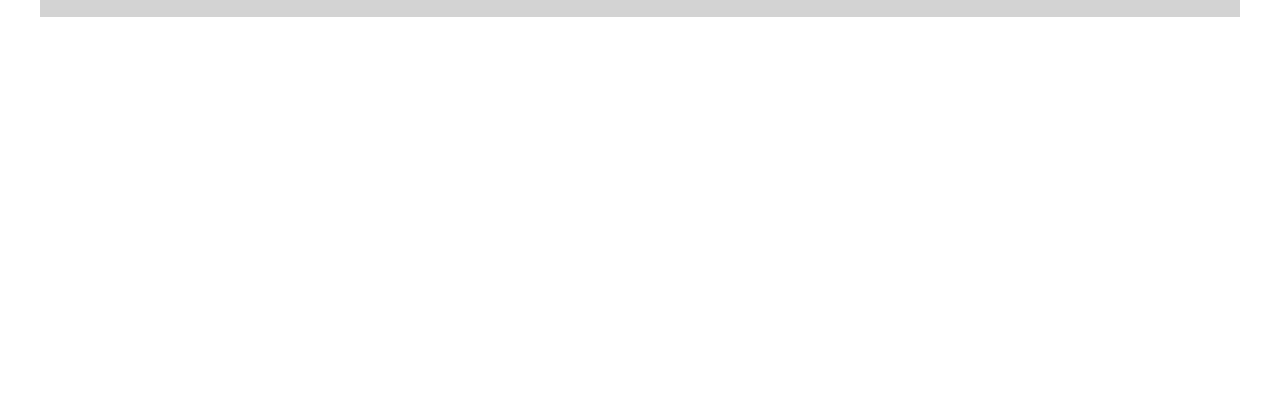
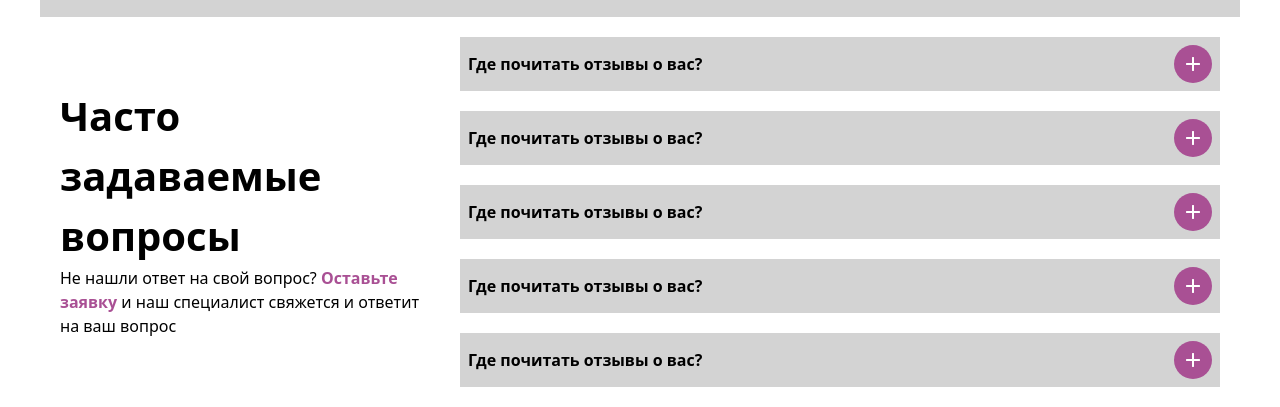
Before and after one commit to muhammaddev04/project.6, a website: page src/index.html in a window 1280 px wide. Shown: the part 3219-3626 px from the top of the page. Before the commit the page ends 3236 px from the top, so only its background shows below. Drawn offline with nearby package versions, Linux system fonts and the light colour scheme; files that its build step writes are made by us from their sources.

Commit message:
section8

```diff
--- a/src/index.html
+++ b/src/index.html
@@ -269,5 +269,37 @@
             </div>
         </div>
     </div>
+    <div class="section8 max-w-300 m-auto p-5 flex flex-col gap-5 md:flex-row justify-between items-center">
+        <div class="md:w-[40%] text-center md:text-start">
+            <h1 class="text-[40px]"><b>Часто задаваемые вопросы</b></h1>
+            <p>Не нашли ответ на свой вопрос? <b class="text-[#A95094]">Оставьте заявку </b> и наш специалист свяжется  и ответит на ваш вопрос</p>
+        </div>
+        <div class="md:w-[80%] flex flex-col gap-5">
+            <div class="p-2 bg-[lightgray] gap-5 flex justify-between items-center">
+                <p><b>Где почитать отзывы о вас?</b></p>
+                <img class="text-[#A95094] bg-[#A95094] p-3 rounded-full" src="./+.png" alt="">
+            </div>
+
+            <div class="p-2 bg-[lightgray] gap-5 flex justify-between items-center">
+                <p><b>Где почитать отзывы о вас?</b></p>
+                <img class="text-[#A95094] bg-[#A95094] p-3 rounded-full" src="./+.png" alt="">
+            </div>
+
+            <div class="p-2 bg-[lightgray] gap-5 flex justify-between items-center">
+                <p><b>Где почитать отзывы о вас?</b></p>
+                <img class="text-[#A95094] bg-[#A95094] p-3 rounded-full" src="./+.png" alt="">
+            </div>
+
+            <div class="p-2 bg-[lightgray] gap-5 flex justify-between items-center">
+                <p><b>Где почитать отзывы о вас?</b></p>
+                <img class="text-[#A95094] bg-[#A95094] p-3 rounded-full" src="./+.png" alt="">
+            </div>
+
+            <div class="p-2 bg-[lightgray] gap-5 flex justify-between items-center">
+                <p><b>Где почитать отзывы о вас?</b></p>
+                <img class="text-[#A95094] bg-[#A95094] p-3 rounded-full" src="./+.png" alt="">
+            </div>
+        </div>
+    </div>
 </body>
 </html>
```
Also changed, not shown: src/+.png (added).
